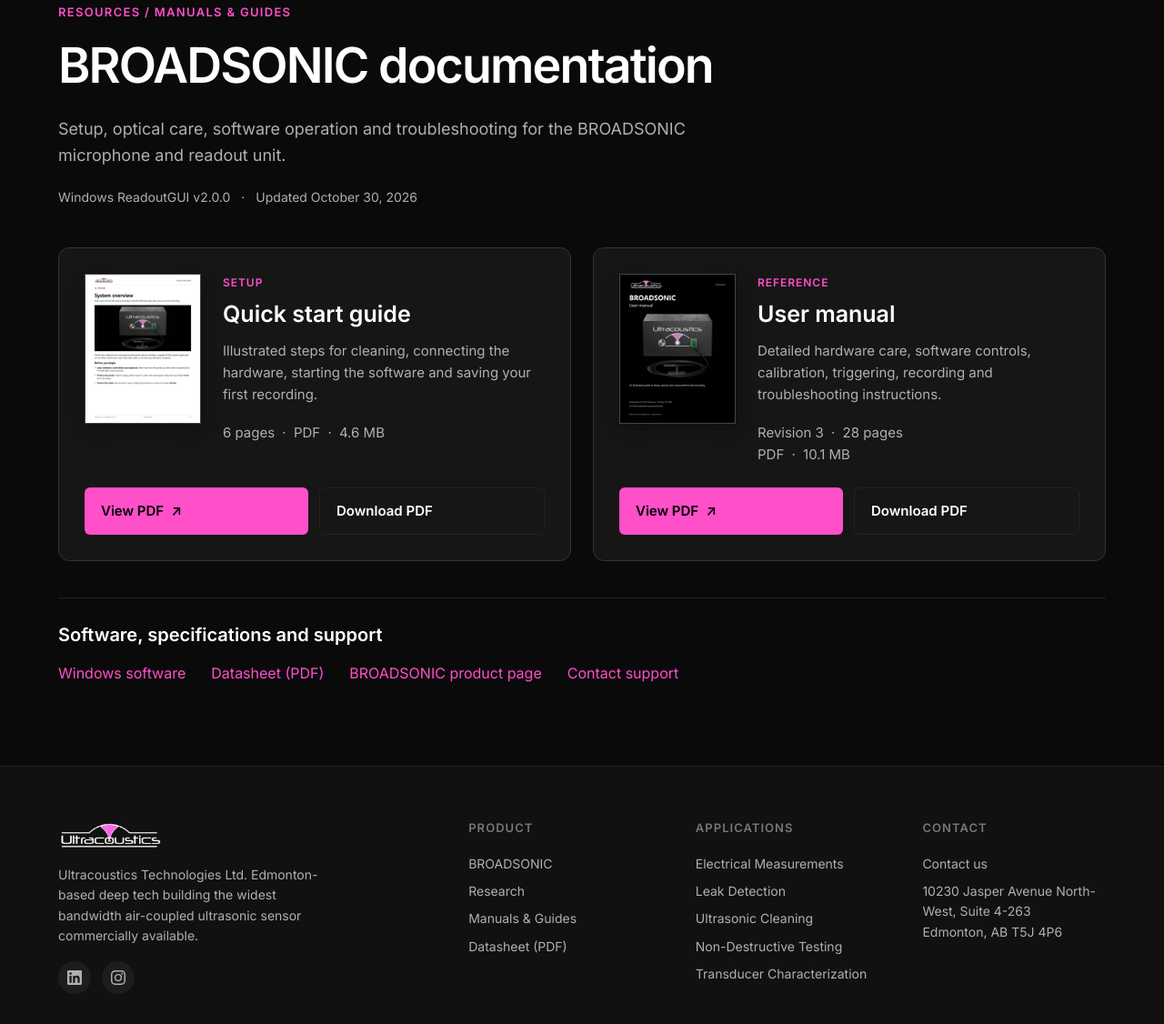
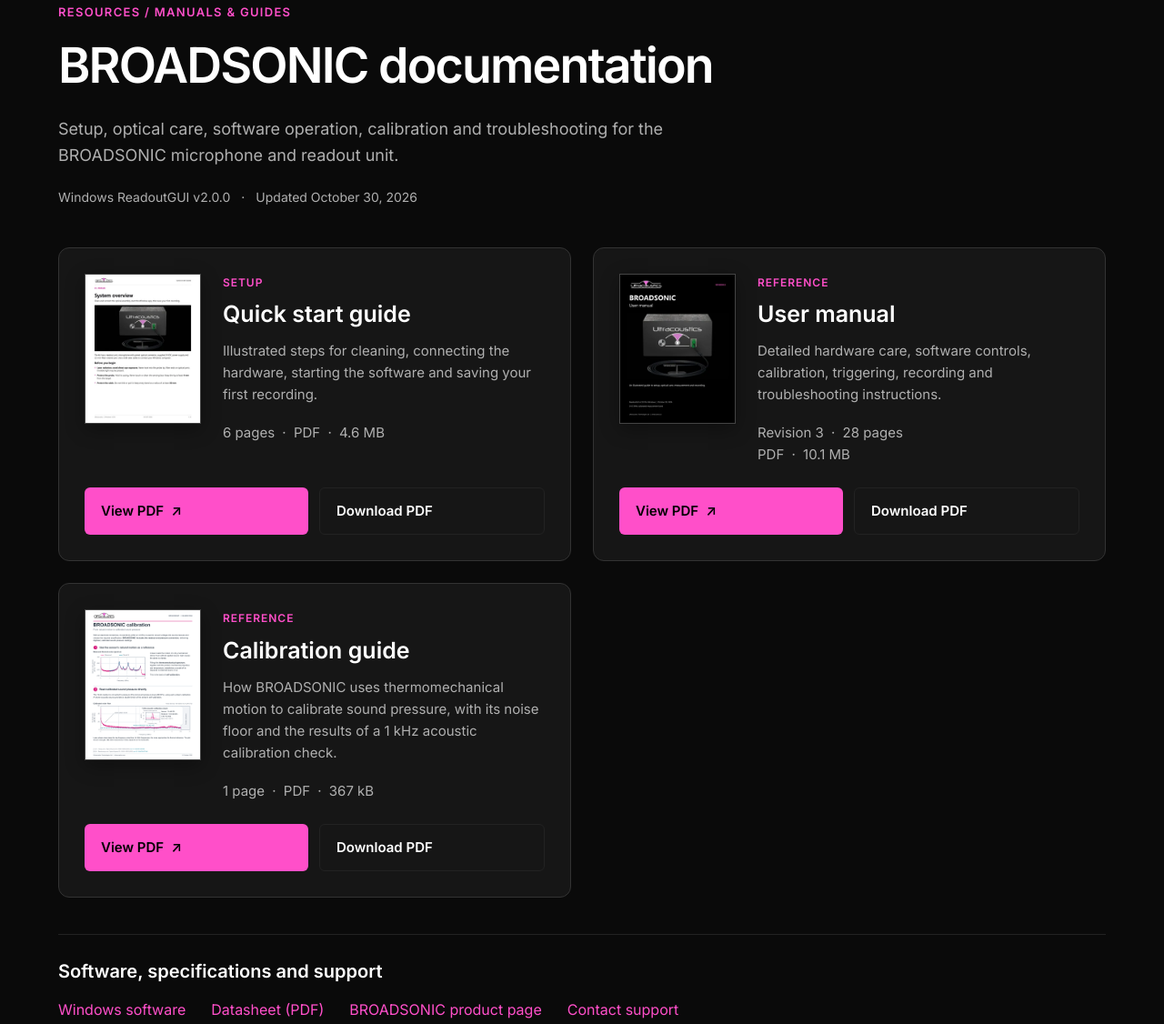
Before and after one commit to kscheuer/UltracousticsWebsite, a plain HTML site: page documentation.html in a window 1280 px wide. Shown: the part 133-1259 px from the top of the page at 91% size. Drawn offline with Linux system fonts and the light colour scheme.

Commit message:
Move calibration guide from Whitepapers to Manuals & Guides

```diff
--- a/documentation.html
+++ b/documentation.html
@@ -79,7 +79,7 @@
       <div class="container">
         <p class="hero__label">Resources / Manuals &amp; Guides</p>
         <h1>BROADSONIC documentation</h1>
-        <p class="docs-intro">Setup, optical care, software operation and troubleshooting for the BROADSONIC microphone and readout unit.</p>
+        <p class="docs-intro">Setup, optical care, software operation, calibration and troubleshooting for the BROADSONIC microphone and readout unit.</p>
         <p class="docs-release">Windows ReadoutGUI v2.0.0 <span aria-hidden="true">&middot;</span> Updated <time datetime="2026-10-30">October 30, 2026</time></p>
       </div>
     </section>
@@ -112,6 +112,20 @@
             <div class="doc-card__actions">
               <a class="btn btn--primary" href="assets/docs/BROADSONIC_User_Manual.pdf?v=2.0.0-20261030-support" target="_blank" rel="noopener" aria-label="View user manual PDF in a new tab">View PDF <span aria-hidden="true">&nearr;</span></a>
               <a class="btn btn--secondary" href="assets/docs/BROADSONIC_User_Manual.pdf?v=2.0.0-20261030-support" download="BROADSONIC_User_Manual_Rev3_v2.0.0.pdf" aria-label="Download user manual PDF">Download PDF</a>
+            </div>
+          </article>
+
+          <article id="calibration" class="doc-card" aria-labelledby="calibration-title">
+            <img class="doc-card__cover" src="assets/images/Documentation/calibration.png" alt="First page of the BROADSONIC calibration guide" width="306" height="396">
+            <div class="doc-card__body">
+              <p class="doc-card__eyebrow">Reference</p>
+              <h2 id="calibration-title">Calibration guide</h2>
+              <p>How BROADSONIC uses thermomechanical motion to calibrate sound pressure, with its noise floor and the results of a 1 kHz acoustic calibration check.</p>
+              <p class="doc-card__meta">1 page <span aria-hidden="true">&middot;</span> PDF <span aria-hidden="true">&middot;</span> 367 kB</p>
+            </div>
+            <div class="doc-card__actions">
+              <a class="btn btn--primary" href="assets/docs/Whitepapers/BROADSONIC_Calibration_White_Paper.pdf" target="_blank" rel="noopener" aria-label="View calibration guide PDF in a new tab">View PDF <span aria-hidden="true">&nearr;</span></a>
+              <a class="btn btn--secondary" href="assets/docs/Whitepapers/BROADSONIC_Calibration_White_Paper.pdf" download="BROADSONIC_Calibration_Guide.pdf" aria-label="Download calibration guide PDF">Download PDF</a>
             </div>
           </article>
         </div>
```
Also changed, not shown: research.html (+0 -7 lines), assets/images/Documentation/calibration.png (added).
